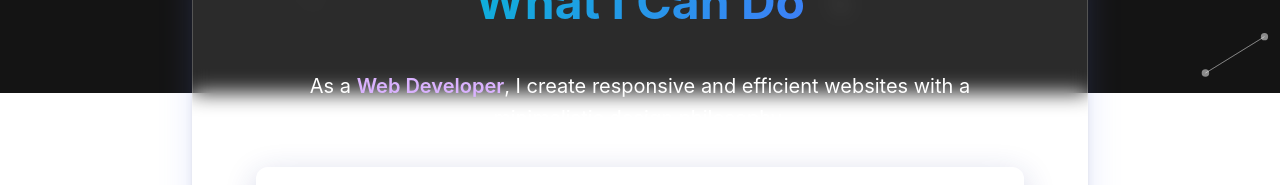
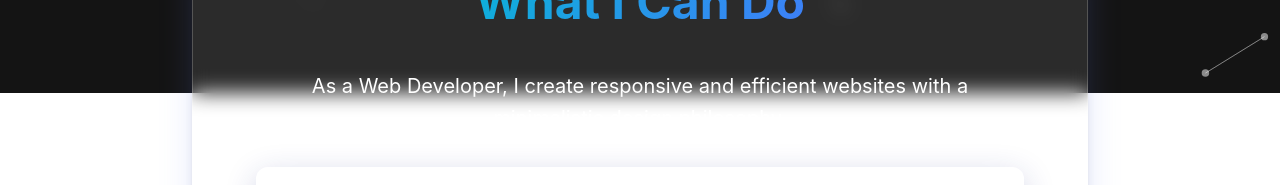
Before and after one commit to thomas-stk/thomas-stk.github.io, a React (Create React App) app: page / in a window 1280 px wide. Shown: the part 707-892 px from the top of the page. Built offline with nearby package versions, Linux system fonts and the light colour scheme.

Commit message:
Removing highlights on texts

```diff
--- a/src/App.js
+++ b/src/App.js
@@ -104,7 +104,7 @@ function App() {
             {/* Description */}
             <div className='w-full max-w-3xl'>
               <p className='text-white text-base sm:text-lg md:text-xl leading-relaxed text-center'>
-                As a <span className='font-semibold text-purple-300'>Web Developer</span>, I create responsive and efficient websites with a minimalistic design philosophy.
+                As a Web Developer, I create responsive and efficient websites with a minimalistic design philosophy.
               </p>
 
               <div className='mt-8 space-y-6'>
@@ -309,11 +309,11 @@ function App() {
           <div className='flex flex-col'>
             <h2 className='text-2xl font-bold gradient-text-accent mb-4 text-center'>About Me</h2>
             <p className='text-gray-200 text-base leading-relaxed'>
-              I am a student currently studying <span className='font-semibold text-purple-300'>T-Level Digital Production, Design and Development</span>.
+              I am a student currently studying T-Level Digital Production, Design and Development.
               <br /><br />
               I'm enjoying my journey in web development, creating functional and responsive interfaces. I hope to continue my journey in web development and integrate into software and app development, primarily in backend development.
               <br /><br />
-              Beyond web and software development, I'm also interested in <span className='font-semibold text-purple-300'>cybersecurity</span>. Specifically, malware analysis and reverse engineering.
+              Beyond web and software development, I'm also interested in cybersecurity. Specifically, malware analysis and reverse engineering.
               <br /><br />
               Outside of coding, I enjoy going to the gym, tracking my food and progress along with it.
             </p>
```
